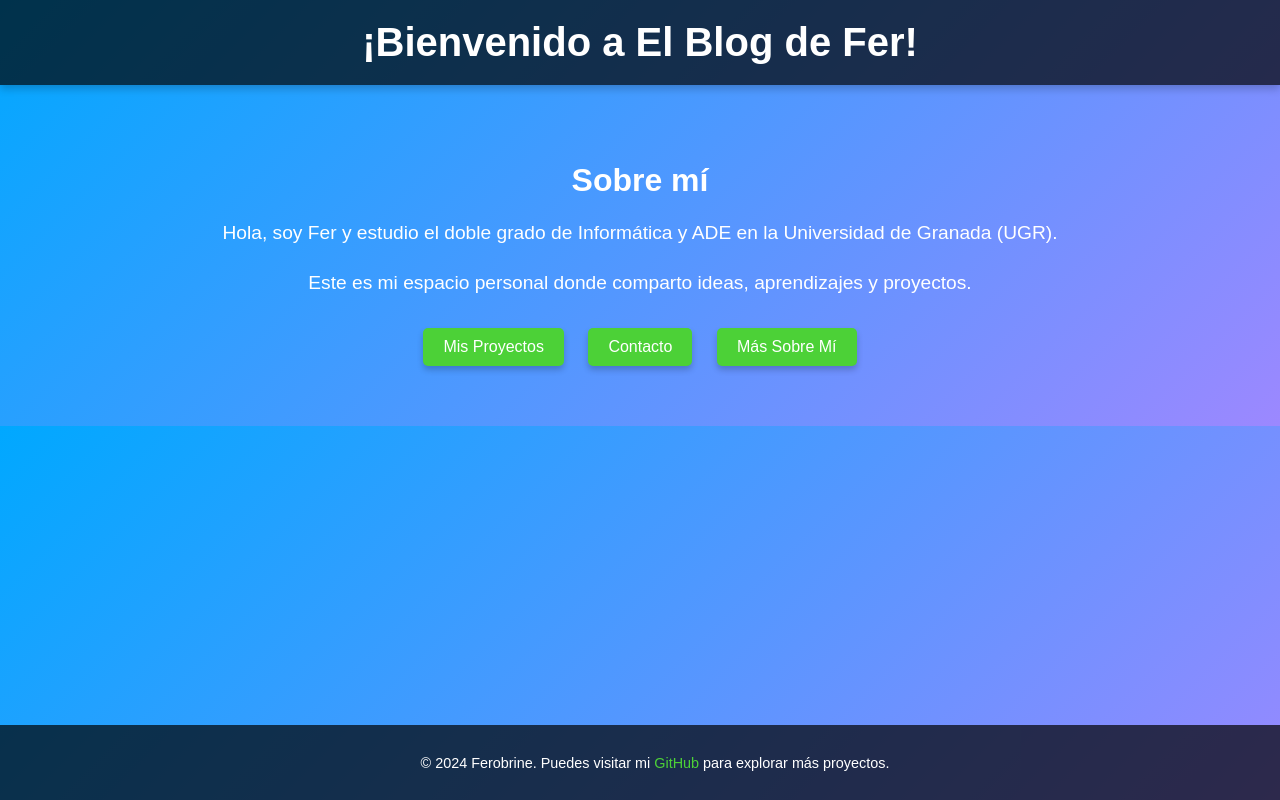
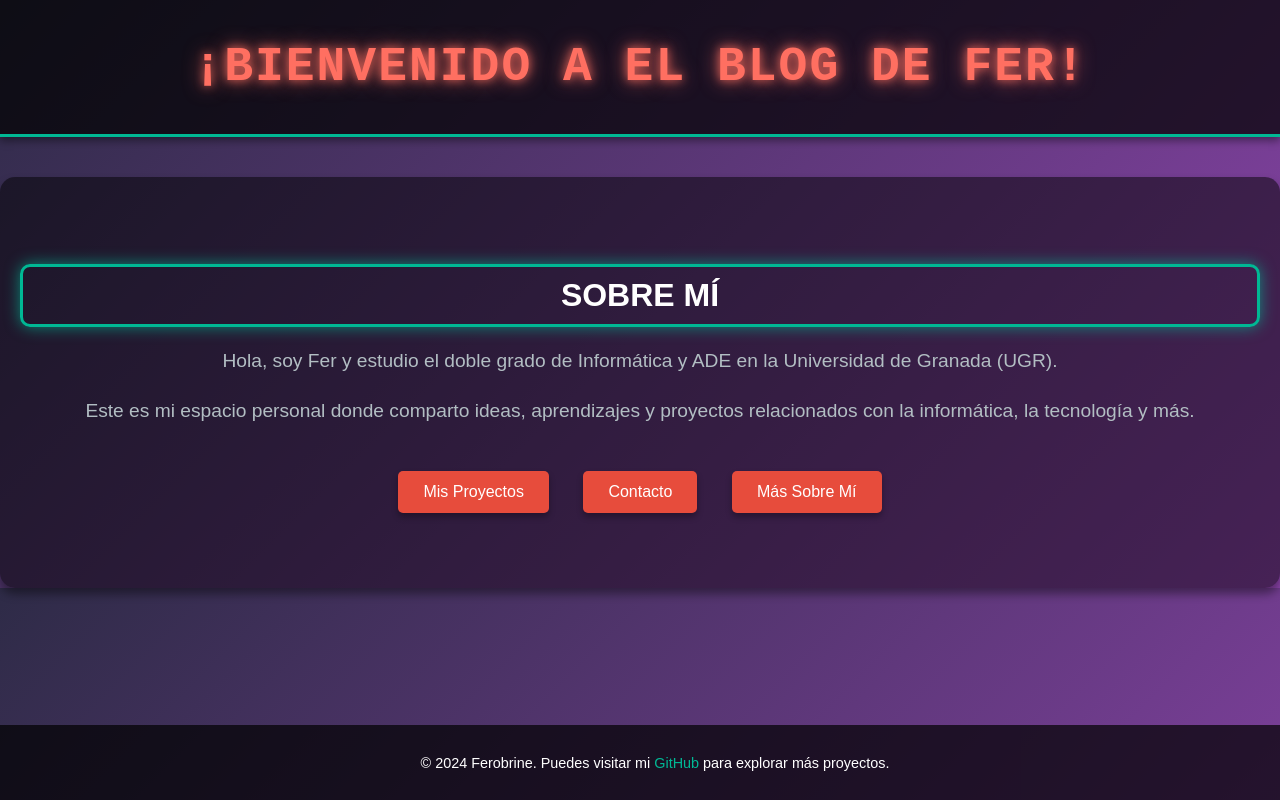
Before and after one commit to ferobrine/elblogdefer.github.io, a plain HTML site: page index.html in a window 1280 px wide. Drawn offline with Linux system fonts and the light colour scheme.

Commit message:
cambio color

```diff
--- a/index.html
+++ b/index.html
@@ -10,55 +10,66 @@
             font-family: 'Arial', sans-serif;
             margin: 0;
             padding: 0;
-            background: linear-gradient(135deg, #00a8ff, #9c88ff);
+            background: linear-gradient(135deg, #2e2b47, #8e44ad);
             color: #fff;
             text-align: center;
         }
 
         header {
             background-color: rgba(0, 0, 0, 0.7);
-            padding: 20px;
-            box-shadow: 0 4px 8px rgba(0, 0, 0, 0.2);
+            padding: 40px;
+            box-shadow: 0 4px 8px rgba(0, 0, 0, 0.4);
+            border-bottom: 3px solid #00b894;
         }
 
         header h1 {
-            font-size: 2.5rem;
+            font-size: 3rem;
             margin: 0;
+            color: #00b894;
+            text-transform: uppercase;
+            letter-spacing: 2px;
         }
 
         main {
-            padding: 50px 20px;
+            padding: 60px 20px;
+            background: rgba(0, 0, 0, 0.5);
+            border-radius: 15px;
+            box-shadow: 0 6px 10px rgba(0, 0, 0, 0.4);
+            margin-top: 40px;
         }
 
         main h2 {
             font-size: 2rem;
-            margin-bottom: 10px;
+            color: #fff;
+            margin-bottom: 15px;
+            text-transform: uppercase;
         }
 
         main p {
             font-size: 1.2rem;
             line-height: 1.6;
+            color: #b2bec3;
         }
 
         .button-container {
-            margin-top: 20px;
+            margin-top: 30px;
         }
 
         .button-container a {
             text-decoration: none;
-            background-color: #4cd137;
-            color: white;
-            padding: 10px 20px;
-            margin: 10px;
+            background-color: #e74c3c;
+            color: #fff;
+            padding: 12px 25px;
+            margin: 15px;
             font-size: 1rem;
             border-radius: 5px;
             display: inline-block;
-            box-shadow: 0 4px 6px rgba(0, 0, 0, 0.2);
             transition: background-color 0.3s, transform 0.2s;
+            box-shadow: 0 4px 6px rgba(0, 0, 0, 0.3);
         }
 
         .button-container a:hover {
-            background-color: #44bd32;
+            background-color: #d63031;
             transform: translateY(-3px);
         }
 
@@ -69,29 +80,44 @@
             position: fixed;
             bottom: 0;
             width: 100%;
+            text-align: center;
         }
 
         footer a {
-            color: #4cd137;
+            color: #00b894;
             text-decoration: none;
         }
 
         footer a:hover {
             text-decoration: underline;
         }
+
+        /* Estilo para un toque retro */
+        .retro-wave {
+            font-family: 'Courier New', Courier, monospace;
+            color: #ff6f61;
+            text-shadow: 0 0 10px rgba(255, 111, 97, 0.8), 0 0 20px rgba(255, 111, 97, 0.8);
+        }
+
+        .neon-border {
+            border: 3px solid #00b894;
+            padding: 10px;
+            border-radius: 10px;
+            box-shadow: 0 0 15px rgba(0, 184, 148, 0.7);
+        }
     </style>
 </head>
 <body>
     <header>
-        <h1>¡Bienvenido a El Blog de Fer!</h1>
+        <h1 class="retro-wave">¡Bienvenido a El Blog de Fer!</h1>
     </header>
     <main>
-        <h2>Sobre mí</h2>
+        <h2 class="neon-border">Sobre mí</h2>
         <p>
             Hola, soy Fer y estudio el doble grado de Informática y ADE en la Universidad de Granada (UGR).
         </p>
         <p>
-            Este es mi espacio personal donde comparto ideas, aprendizajes y proyectos.
+            Este es mi espacio personal donde comparto ideas, aprendizajes y proyectos relacionados con la informática, la tecnología y más.
         </p>
 
         <!-- Botones de navegación -->
```
